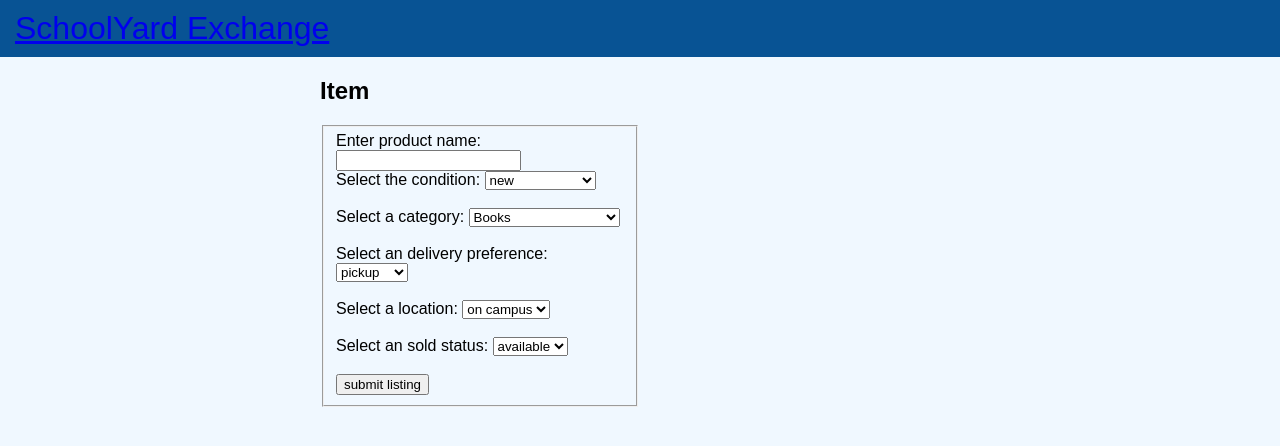
After one commit to iandailey/SchoolYardX, a PHP site: page /additem.html in a window 1280 px wide. The commit adds this page. Shown: the top 446 px of the page. Run offline with PHP 8.4, Linux system fonts and the light colour scheme.

Commit message:
made changes to add itmes button and got rid of userid and cateogry id on add itme

```diff
--- /dev/null
+++ b/additem.html
@@ -0,0 +1,72 @@
+<!DOCTYPE html>
+<html lang="en">
+    <head>
+        <meta charset="UTF-8">
+        <link rel="stylesheet" href="UM-layout.css">
+        <title>Add Item</title>
+    </head>
+
+    <body>
+        <header class="ribbon">
+            <a href="home.php">SchoolYard Exchange</a>
+        </header>
+        <main class="center">
+            <h2>Item</h2>
+            <form action="additem.php" method="POST">
+                <fieldset>
+<!--
+                    <label for="UserID">Enter UserID:</label>
+                    <input type="text" id="UserID" name="UserID"><br> -->
+
+                    <label for="prod_name">Enter product name:</label>
+                    <input type="text" id="prod_name" name="prod_name"><br>
+
+
+                    <label for="condition">Select the condition:</label>
+                    <select id="condition" name="condition">
+                      <option value="new">new</option>
+                      <option value="used - like new">used - like new</option>
+                      <option value="used - good">used - good</option>
+                      <option value="used - fair">used - fair</option>
+                    </select><br><br>
+
+                    <label for="category">Select a category:</label>
+                    <select id="category" name="category">
+                        <option value="Books">Books</option>
+                        <option value="Furniture">Furniture</option>
+                        <option value="Home">Home</option>
+                        <option value="Electronics">Electronics</option>
+                        <option value="Clothes">Clothes</option>
+                        <option value="Jewelery/Accessories">Jewelery/Accessories</option>
+                        <option value="Miscellaneous">Miscellaneous</option>
+                      </select><br><br>
+
+                    <!-- <label for="CategoryID">Enter categoryid:</label>
+                    <input type="text" id="CategoryID" name="CategoryID"><br> -->
+
+
+                    <label for="delivery">Select an delivery preference:</label>
+                    <select id="delivery" name="delivery">
+                        <option value="pickup">pickup</option>
+                        <option value="dropoff">dropoff</option>
+                        <option value="shipping">shipping</option>
+                    </select><br><br>
+
+                    <label for="location">Select a location:</label>
+                    <select id="location" name="location">
+                        <option value="on-campus">on campus</option>
+                        <option value="off-campus">off campus</option>
+                    </select><br><br>
+
+                    <label for="sold">Select an sold status:</label>
+                    <select id="sold" name="sold">
+                        <option value="available">available</option>
+                        <option value="sold">sold</option>
+
+                    </select><br><br>
+                    <button type="submit">submit listing</button>
+                </fieldset>
+            </form>
+        </main>
+    </body>
+</html>
--- a/home.php
+++ b/home.php
@@ -71,11 +71,11 @@
 
 
     if (isset($_SESSION['Email'])) {
-      echo "<a href='additem.php'><button>Create new Listing</button></a>";
+      echo "<a href='additem.html'><button>Create new Listing</button></a>";
 
     } else {
       // Show login
-      echo "<a href='login.html' id='loginlink'>Login</a>";
+      echo "<a href='login.html' id='loginlink'><button>Create new Listing</button></a>";
     }
 
     error_reporting(E_ALL);
```
Also changed, not shown: additem.php (+23 -4 lines).
